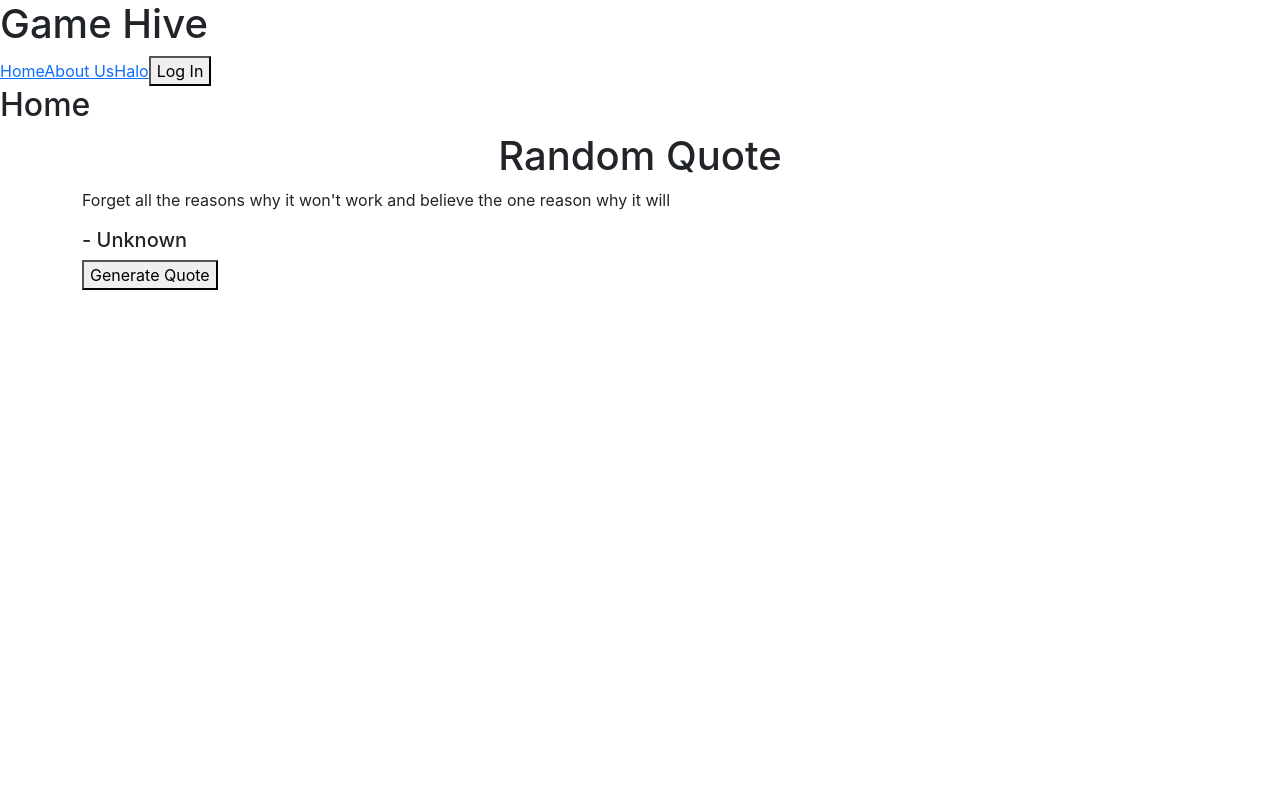
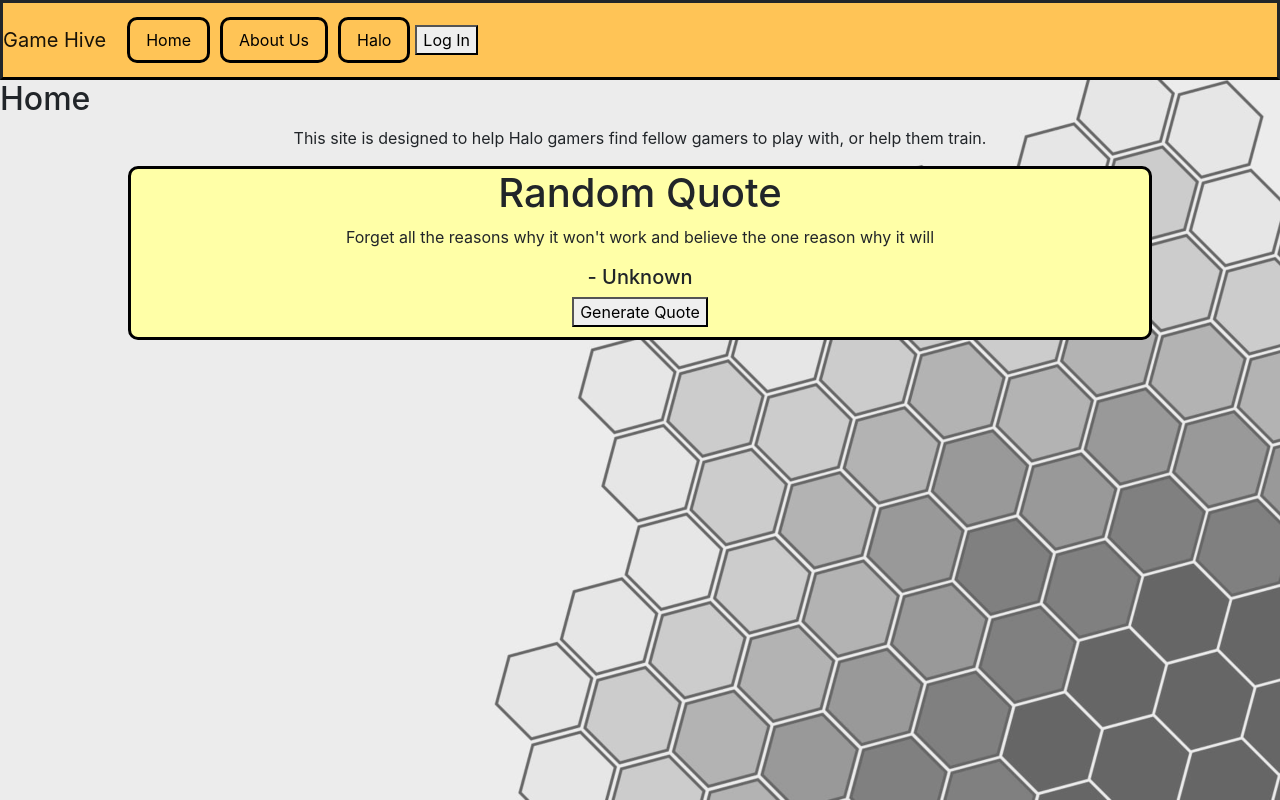
Before and after one commit to 301FinalProject/FrontEnd, a React (Create React App) app: page / in a window 1280 px wide. Built offline with nearby package versions, Linux system fonts and the light colour scheme.

Commit message:
Added colors and styling

```diff
--- a/src/AboutUs.css
+++ b/src/AboutUs.css
@@ -1,3 +1,3 @@
 .AboutUs .card {
-  background-color:beige
+  background-color: rgb(255, 255, 167);
 }
--- a/src/App.css
+++ b/src/App.css
@@ -1,38 +1,42 @@
-.App {
+
+Nav {
+border-bottom: black;
+border-style: solid;
+background-color: rgb(255, 196, 86);
+height:10vh;
+}
+
+.nav-link {
+  color: black;
+  border-color: black;
+  border-style: solid;
+  border-radius: 10px;
+  margin: 5px;
+}
+
+.nav-link:hover {
+  font-size: 1.5rem;
+}
+
+div .quote {
+  border-style: solid;
+  border-color: black;
+  border-radius: 10px;
+  background-color: rgb(255, 255, 167);
+  margin: 0 auto;
+  text-align: center;
+  width: 80%;
+}
+
+p {
   text-align: center;
 }
 
-.App-logo {
-  height: 40vmin;
-  pointer-events: none;
+body {
+  background-image: url("./images/hive.jpg");
+  background-size: cover;
 }
 
-@media (prefers-reduced-motion: no-preference) {
-  .App-logo {
-    animation: App-logo-spin infinite 20s linear;
-  }
+.generate {
+  margin-bottom: 10px;
 }
-
-.App-header {
-  background-color: #282c34;
-  min-height: 100vh;
-  display: flex;
-  flex-direction: column;
-  align-items: center;
-  justify-content: center;
-  font-size: calc(10px + 2vmin);
-  color: white;
-}
-
-.App-link {
-  color: #61dafb;
-}
-
-@keyframes App-logo-spin {
-  from {
-    transform: rotate(0deg);
-  }
-  to {
-    transform: rotate(360deg);
-  }
-}
--- a/src/App.js
+++ b/src/App.js
@@ -6,6 +6,7 @@ import Loader from "react-loader-spinner";
 import React from 'react';
 import AboutUs from './AboutUs';
 import HaloPlayers from './HaloPlayers';
+import { Navbar, Nav } from 'react-bootstrap';
 
 import {
   BrowserRouter as Router,
@@ -52,13 +53,14 @@ render() {
     console.log('auth0 in App', auth0);
 
     return (
+
       <>
         <Router>
-        <nav>
-          <h1>Game Hive</h1>
-          <Link to="/">Home</Link>
-          <Link to="/aboutUs">About Us</Link>
-          <Link to="/haloPlayers">Halo</Link>
+          <Navbar>
+            <Navbar.Brand>Game Hive</Navbar.Brand>
+            <Nav.Link as={Link} to="/">Home</Nav.Link>
+            <Nav.Link as={Link} to="/aboutUs">About Us</Nav.Link>
+            <Nav.Link as={Link} to="/haloPlayers">Halo</Nav.Link>
             {auth0.isLoading
               ? <Loader
                 type="ThreeDots"
@@ -76,11 +78,13 @@ render() {
                 )
                 : <LoginButton />
             }
-        </nav>
+          </Navbar>
           <Switch>
             <Route exact path="/">
               <h2>Home</h2>
-            <div className="container">
+              <p>This site is designed to help Halo gamers find fellow gamers to play with, or help them train.
+              </p>
+              <div className="quote">
                 <h1 className="text-center">Random Quote</h1>
                 <QuoteAndAuthor
                   generateRandomQuote={this.generateRandomQuote}
@@ -89,13 +93,14 @@ render() {
               </div>
             </Route>
             <Route path="/aboutUs">
-            <AboutUs/>
+              <AboutUs />
             </Route>
             <Route path="/haloPlayers">
               <HaloPlayers />
             </Route>
           </Switch>
         </Router>
+
       </>
     );
   }
--- a/src/QuoteAndAuthor.js
+++ b/src/QuoteAndAuthor.js
@@ -10,7 +10,7 @@ export default function QuoteAndAuthor(props) {
     <div className="quoteCard"></div><div className="quoteCardBody">
       <p className="quoteCardText">{quote.quote}</p>
       <h5 className="quoteCardAuthor">- {quote.author}</h5>
-      <button
+      <button className="generate"
       onClick={() => { generateRandomQuote(quotes) }}
       type="submit">
         <i class="fas fa-mouse"></i> Generate Quote</button>
```
Also changed, not shown: src/images/hive.jpg (added), src/images/joey.jpg. Lines whose indentation alone changed are shown as unchanged.
